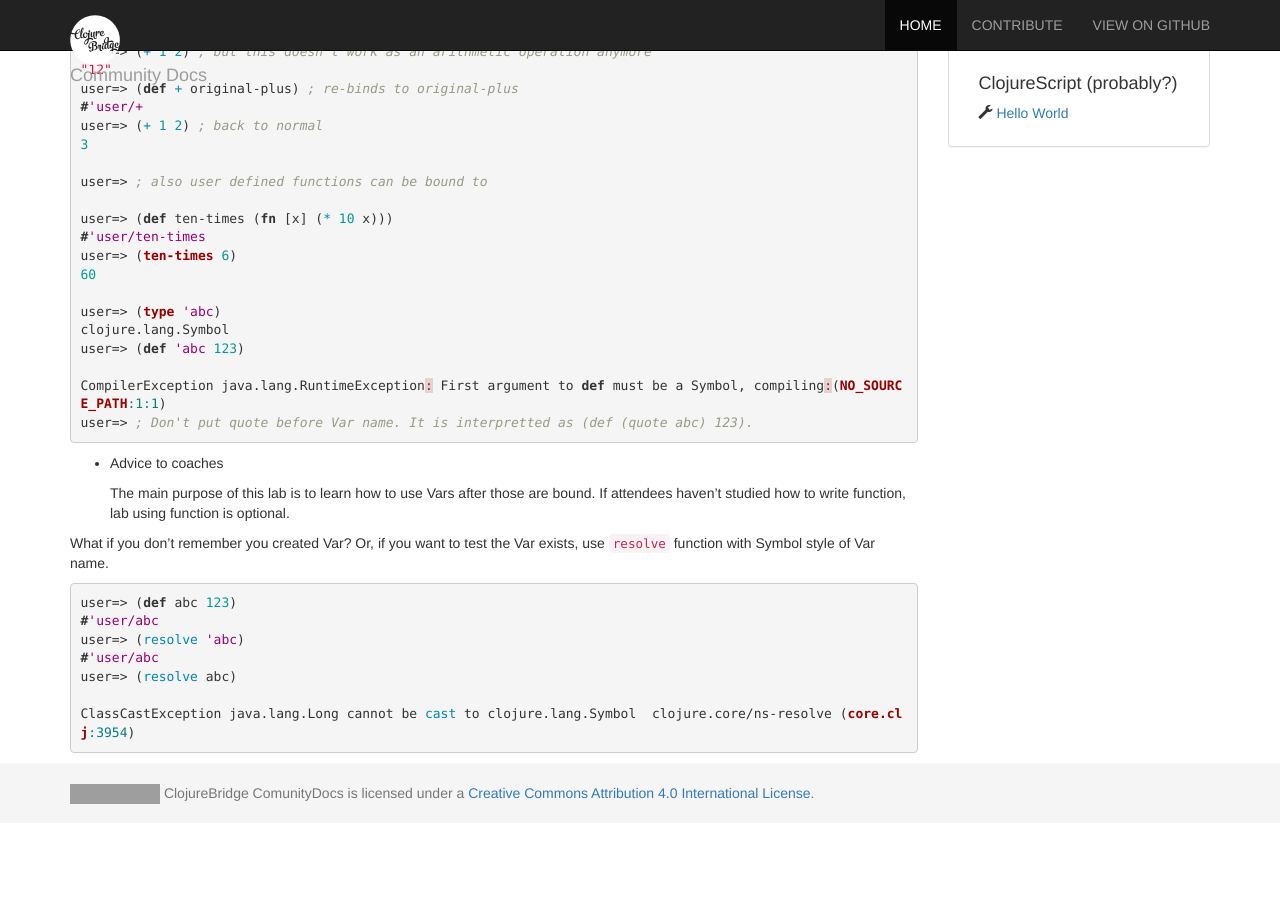
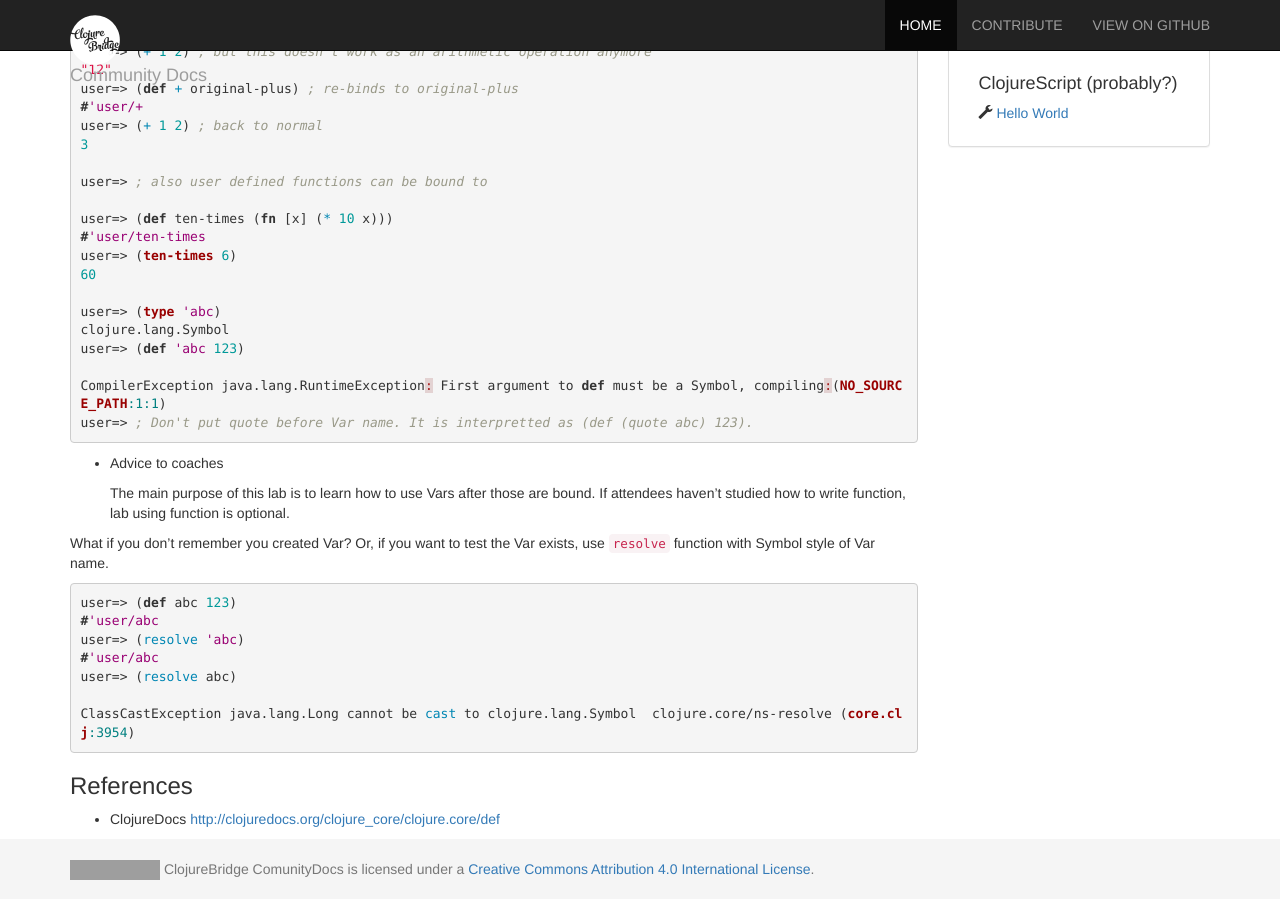
Before and after one commit to ClojureBridge/community-docs, a Jekyll site: the page built from docs/clojure/def.md, in a window 1280 px wide and 900 px high, scrolled down 1253 px. Built offline with Jekyll 4.4.1, drawn with Linux system fonts in a browser that asks for light colours; nearby versions of some CDN libraries; before the commit the page ends 2077 px from its top, so only the background shows below that; grey boxes are pictures that could not be loaded.

Commit message:
Adds references to def section

```diff
--- a/docs/clojure/def.md
+++ b/docs/clojure/def.md
@@ -105,3 +105,9 @@ user=> (resolve abc)
 
 ClassCastException java.lang.Long cannot be cast to clojure.lang.Symbol  clojure.core/ns-resolve (core.clj:3954)
 {% endhighlight %}
+
+
+### References
+
+- ClojureDocs
+    [http://clojuredocs.org/clojure_core/clojure.core/def](http://clojuredocs.org/clojure_core/clojure.core/def)
```
